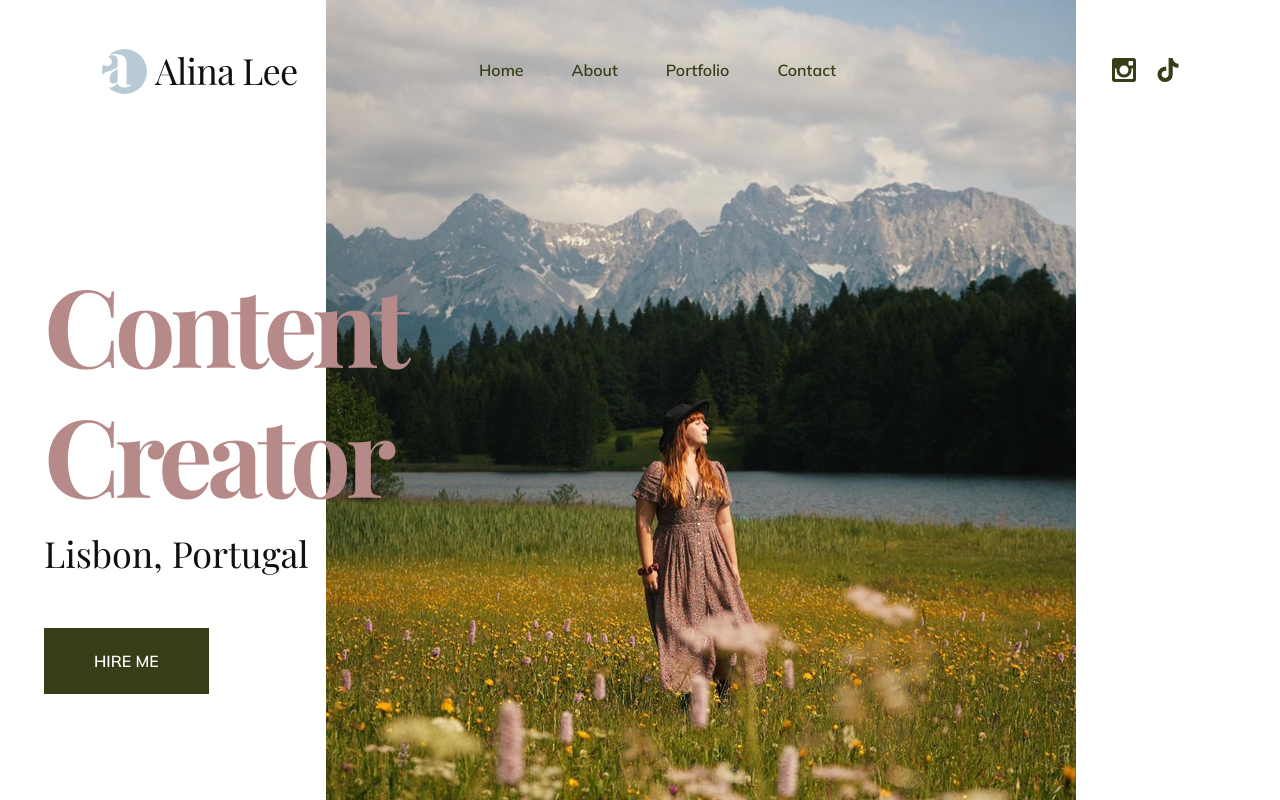
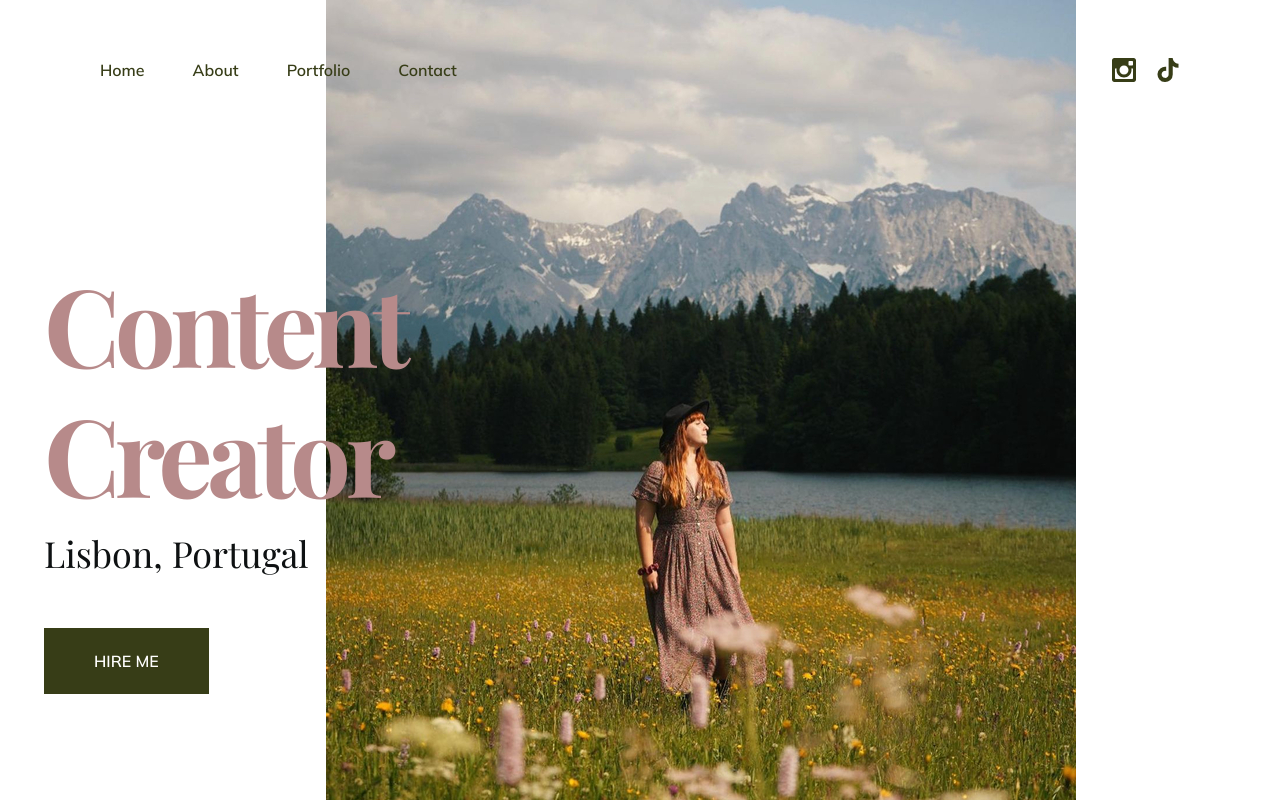
Before and after one commit to PedroRobalo1994/sandra-website, a React (Create React App) app: page / in a window 1280 px wide. Built offline with nearby package versions, Linux system fonts and the light colour scheme; the HTML template or start-up script is replaced by a standard one; a web font is replaced by a local one.

Commit message:
Remove logo from Header component

```diff
--- a/src/components/Header.js
+++ b/src/components/Header.js
@@ -7,10 +7,6 @@ import { Link } from 'react-router-dom';
 const Header = () => {
   return <header className='fixed w-full px-[30px] lg:px-[100px] z-30 h-[100px] lg:h-[140px] flex items-center'>
     <div className='flex flex-col lg:flex-row lg:items-center w-full justify-between'>
-      {/*logo*/}
-      <Link to={'/'} className='max-w-[200px]'>
-        <img src={Logo} alt='' />
-      </Link>
       {/* nav - initialy hidden - show on desktop mode */}
       <nav className='hidden lg:flex  gap-x-12 font-semibold'>
         <Link to={'/'} className='text-[#373D17] hover:text-primary transition'>Home</Link>
```
